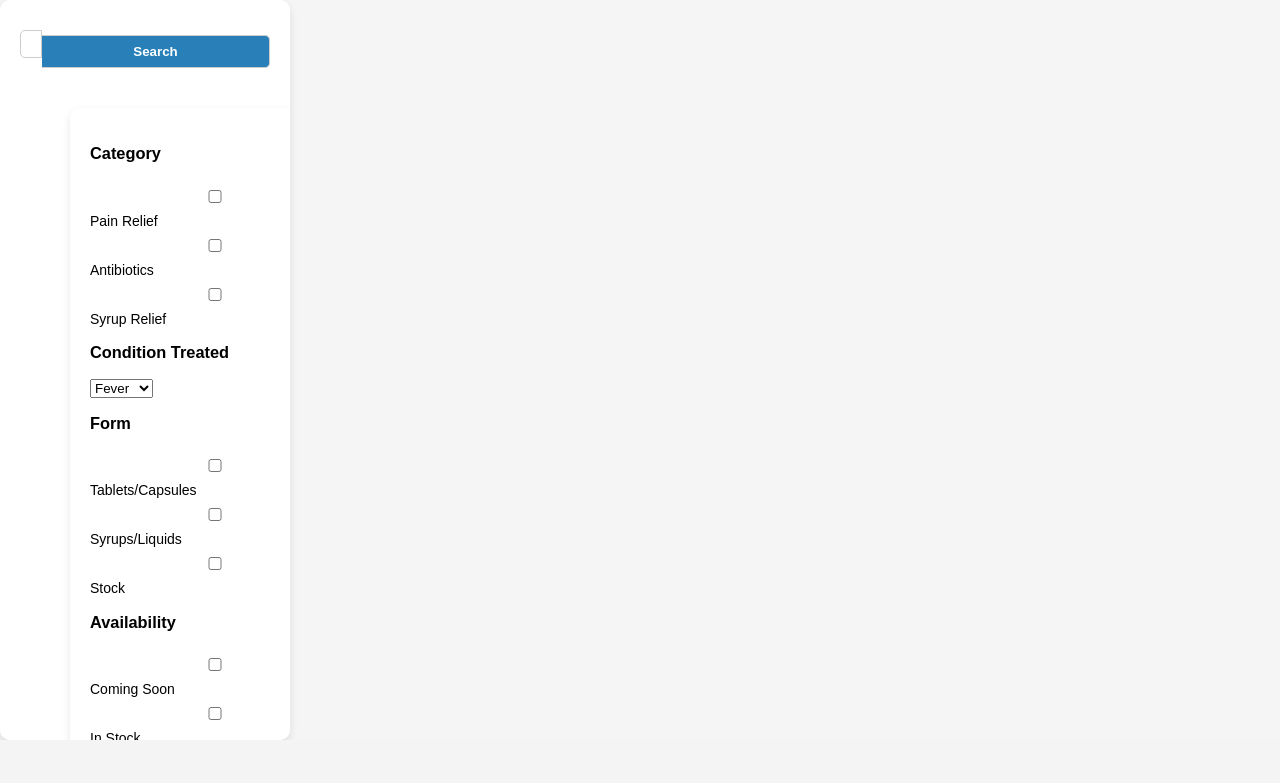
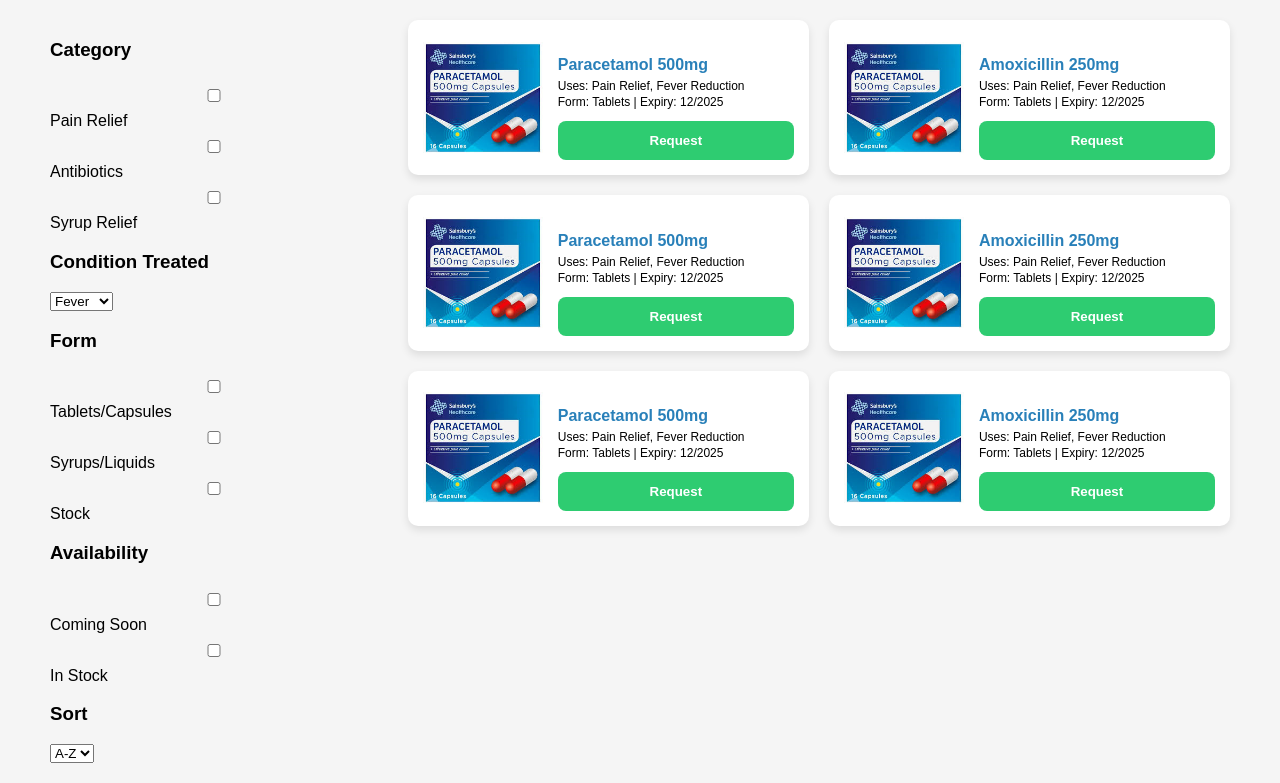
Before and after one commit to Caleeeeeeeeeb/HealthBridge, a Django app: page /dashboard/ in a window 1280 px wide. Shown: the part 80-863 px from the top of the page. Before the commit the page ends 820 px from the top, so only its background shows below. Run offline with Django 5.2, Linux system fonts and the light colour scheme; grey boxes are pictures that could not be loaded.

Commit message:
just add more picture and adjust

```diff
--- a/healthbridge_app/static/healthbridge_app/style.css
+++ b/healthbridge_app/static/healthbridge_app/style.css
@@ -158,17 +158,7 @@ button:hover {
 }
 
 /* Sidebar */
-.sidebar {
-    width: 250px;
-    background-color: #ffffff;
-    padding: 20px;
-    border-radius: 10px;
-    box-shadow: 0 4px 8px rgba(0,0,0,0.1);
-    font-size: 14px;
-    flex-shrink: 0;
-    height: calc(100vh - 100px);
-    overflow-y: auto;
-}
+
 
 /* Medicine Cards Container */
 .medicine-grid {
@@ -215,26 +205,3 @@ button:hover {
 .medicine-card .cta-btn {
     margin-top: 10px;
 }
-
-.sidebar-search {
-    display: flex;
-    margin-bottom: 20px;
-}
-
-.sidebar-search input {
-    flex: 1;
-    padding: 5px 10px;
-    border-radius: 5px 0 0 5px;
-    border: 1px solid #ccc;
-    font-size: 14px;
-}
-
-.sidebar-search button {
-    padding: 5px 10px;
-    border: 1px solid #ccc;
-    border-left: none;
-    border-radius: 0 5px 5px 0;
-    background-color: var(--deep-blue);
-    color: white;
-    cursor: pointer;
-}
--- a/healthbridge_app/templates/healthbridge_app/dashboard.html
+++ b/healthbridge_app/templates/healthbridge_app/dashboard.html
@@ -20,16 +20,10 @@
             <a href="{% url 'logout' %}"><button class="login-btn">Logout</button></a>
         </div>
     </nav>
-<aside class="sidebar">
-    <!-- Search Bar -->
-    <div class="sidebar-search">
-        <input type="text" placeholder="Search medicine...">
-        <button>Search</button>
-    </div>
 
 </div>
     <div class="dashboard-wrapper">
-        <!-- Sidebar Filters -->
+
         <aside class="sidebar">
             <h3>Category</h3>
             <label><input type="checkbox"> Pain Relief</label>
@@ -61,7 +55,7 @@
 
       <section class="medicine-grid">
     <div class="medicine-card">
-        <img src="{% static 'healthbridge_app/med1.png' %}" alt="Paracetamol 500mg">
+        <img src="{% static 'healthbridge_app/paracetamol.png' %}" alt="Paracetamol 500mg">
         <div class="details">
             <h4>Paracetamol 500mg</h4>
             <p>Uses: Pain Relief, Fever Reduction</p>
@@ -71,7 +65,7 @@
     </div>
 
     <div class="medicine-card">
-        <img src="{% static 'healthbridge_app/med2.png' %}" alt="Amoxicillin 250mg">
+        <img src="{% static 'healthbridge_app/paracetamol.png' %}" alt="Amoxicillin 250mg">
         <div class="details">
             <h4>Amoxicillin 250mg</h4>
             <p>Uses: Pain Relief, Fever Reduction</p>
@@ -79,7 +73,48 @@
             <button class="cta-btn">Request</button>
         </div>
     </div>
+    <div class="medicine-card">
+        <img src="{% static 'healthbridge_app/paracetamol.png' %}" alt="Paracetamol 500mg">
+        <div class="details">
+            <h4>Paracetamol 500mg</h4>
+            <p>Uses: Pain Relief, Fever Reduction</p>
+            <p>Form: Tablets | Expiry: 12/2025</p>
+            <button class="cta-btn">Request</button>
+        </div>
+    </div>
+
+    <div class="medicine-card">
+        <img src="{% static 'healthbridge_app/paracetamol.png' %}" alt="Amoxicillin 250mg">
+        <div class="details">
+            <h4>Amoxicillin 250mg</h4>
+            <p>Uses: Pain Relief, Fever Reduction</p>
+            <p>Form: Tablets | Expiry: 12/2025</p>
+            <button class="cta-btn">Request</button>
+        </div>
+    </div>
+    <div class="medicine-card">
+        <img src="{% static 'healthbridge_app/paracetamol.png' %}" alt="Paracetamol 500mg">
+        <div class="details">
+            <h4>Paracetamol 500mg</h4>
+            <p>Uses: Pain Relief, Fever Reduction</p>
+            <p>Form: Tablets | Expiry: 12/2025</p>
+            <button class="cta-btn">Request</button>
+        </div>
+    </div>
+
+    <div class="medicine-card">
+        <img src="{% static 'healthbridge_app/paracetamol.png' %}" alt="Amoxicillin 250mg">
+        <div class="details">
+            <h4>Amoxicillin 250mg</h4>
+            <p>Uses: Pain Relief, Fever Reduction</p>
+            <p>Form: Tablets | Expiry: 12/2025</p>
+            <button class="cta-btn">Request</button>
+        </div>
+    </div>
+
 </section>
+
+
     </div>
 </body>
 </html>
```
